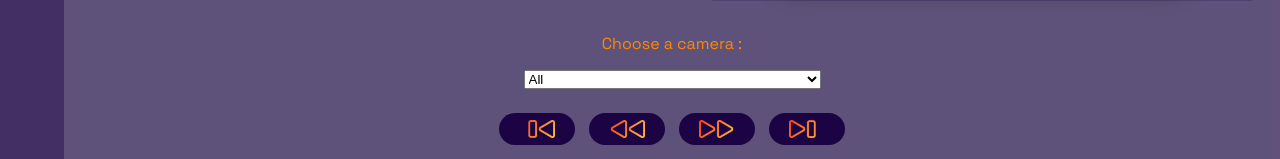
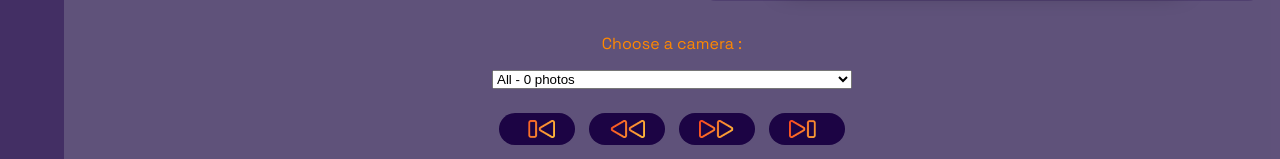
Before and after one commit to WildCodeSchool/-RMT-2203-TeamKarma-lions, a React (Vite) app in the folder frontend/: page /Curiosity in a window 1280 px wide. Shown: the part 595-754 px from the top of the page. Built offline with nearby package versions, Linux system fonts and the light colour scheme; no server answers.

Commit message:
add number of pics into select filter by camera

```diff
--- a/frontend/src/components/Curiosity/CuriosityPics.jsx
+++ b/frontend/src/components/Curiosity/CuriosityPics.jsx
@@ -42,16 +42,45 @@ export default function CuriosityPics({ picList }) {
           <span className="police">Choose a camera :</span>
         </p>
         <select name="Camera" value={choosenValue} onChange={handleChange}>
-          <option value="">All</option>
-          <option value="FHAZ">Front Hazard Avoidance Camera - FHAZ</option>
-          <option value="RHAZ">Rear Hazard Avoidance Camera - RHAZ</option>
-          <option value="MAST">Mast Camera - MAST</option>
+          <option value="">All - {picList.length} photos</option>
+          <option value="FHAZ">
+            Front Hazard Avoidance Camera - FHAZ -{" "}
+            {picList.filter((pic) => pic.camera.name.includes("FHAZ")).length}{" "}
+            photos
+          </option>
+          <option value="RHAZ">
+            Rear Hazard Avoidance Camera - RHAZ -{" "}
+            {picList.filter((pic) => pic.camera.name.includes("RHAZ")).length}{" "}
+            photos
+          </option>
+          <option value="MAST">
+            Mast Camera - MAST -{" "}
+            {picList.filter((pic) => pic.camera.name.includes("MAST")).length}{" "}
+            photos
+          </option>
           <option value="CHEMCAM">
-            Chemistry and Camera Complex - CHEMCAM
+            Chemistry and Camera Complex - CHEMCAM -{" "}
+            {
+              picList.filter((pic) => pic.camera.name.includes("CHEMCAM"))
+                .length
+            }{" "}
+            photos
           </option>
-          <option value="MAHLI">Mars Hand Lens Imager - MAHLI</option>
-          <option value="MARDI">Mars Descent Imager - MARDI</option>
-          <option value="NAVCAM">Navigation Camera - NAVCAM</option>
+          <option value="MAHLI">
+            Mars Hand Lens Imager - MAHLI -{" "}
+            {picList.filter((pic) => pic.camera.name.includes("MAHLI")).length}{" "}
+            photos
+          </option>
+          <option value="MARDI">
+            Mars Descent Imager - MARDI -{" "}
+            {picList.filter((pic) => pic.camera.name.includes("MARDI")).length}{" "}
+            photos
+          </option>
+          <option value="NAVCAM">
+            Navigation Camera - NAVCAM -{" "}
+            {picList.filter((pic) => pic.camera.name.includes("NAVCAM")).length}{" "}
+            photos
+          </option>
         </select>
       </div>
       <div className="containerPic">
```
